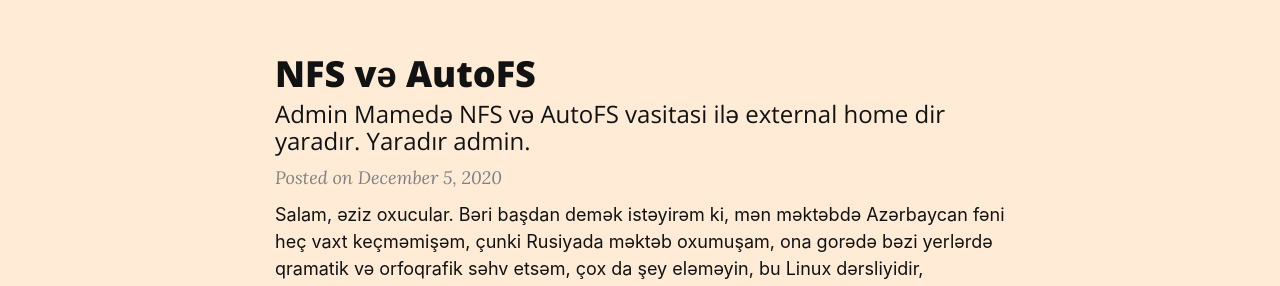
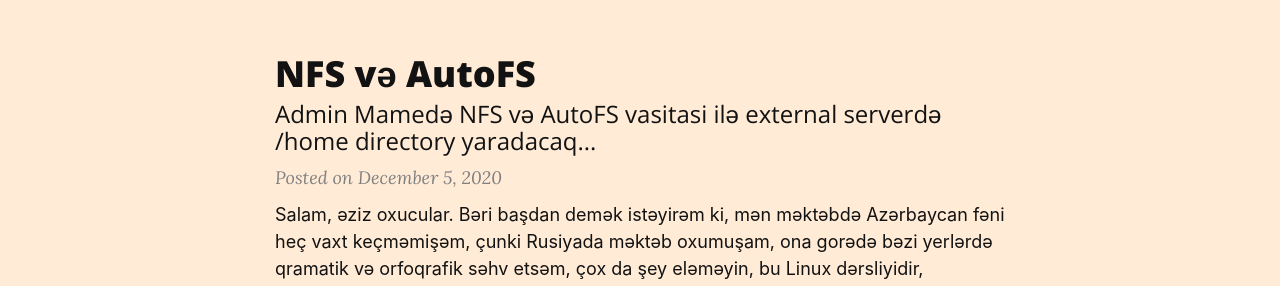
Before and after one commit to DrMohmX/takeanote, a Jekyll site: the page built from redhat.md, in a window 1280 px wide and 900 px high. Shown: the part 285-571 px from the top of the window. Built offline with Jekyll 4.4.1, drawn with Linux system fonts in a browser that asks for light colours; nearby versions of some CDN libraries.

Commit message:
Update 2020-12-05-Mamed_NFS_ve_AutoFS.md

```diff
--- a/_posts/2020-12-05-Mamed_NFS_ve_AutoFS.md
+++ b/_posts/2020-12-05-Mamed_NFS_ve_AutoFS.md
@@ -1,7 +1,7 @@
 ---
 layout: post
 title: NFS və AutoFS
-subtitle: Admin Mamedə NFS və AutoFS vasitasi ilə external home dir yaradır. Yaradır admin.
+subtitle: Admin Mamedə NFS və AutoFS vasitasi ilə external serverdə /home directory yaradacaq...
 tags: [rhel, exam, book, nfs, autofs]
 gh-badge: [star, fork, follow]
 comments: true
```
Also changed, not shown: other parts of _posts/2020-12-05-Mamed_NFS_ve_AutoFS.md (+1 -1 lines).
